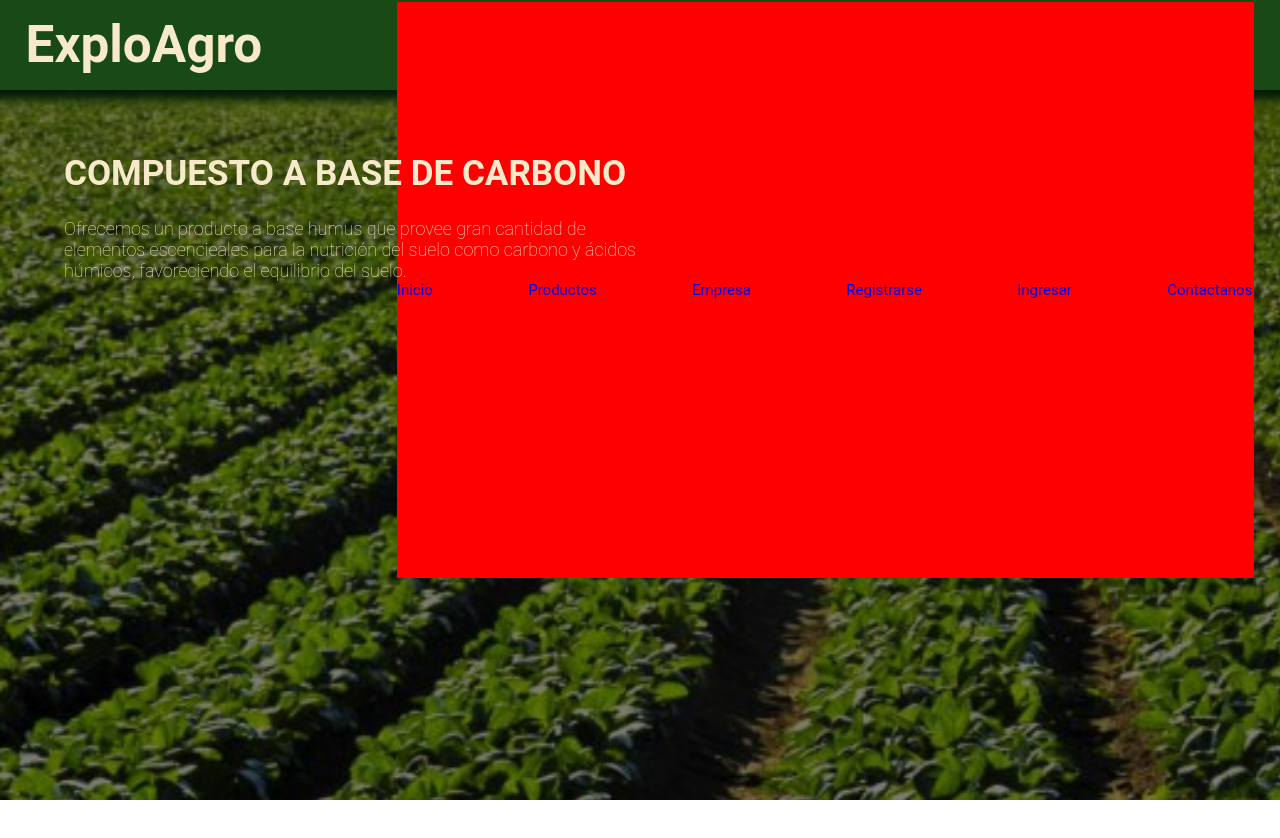
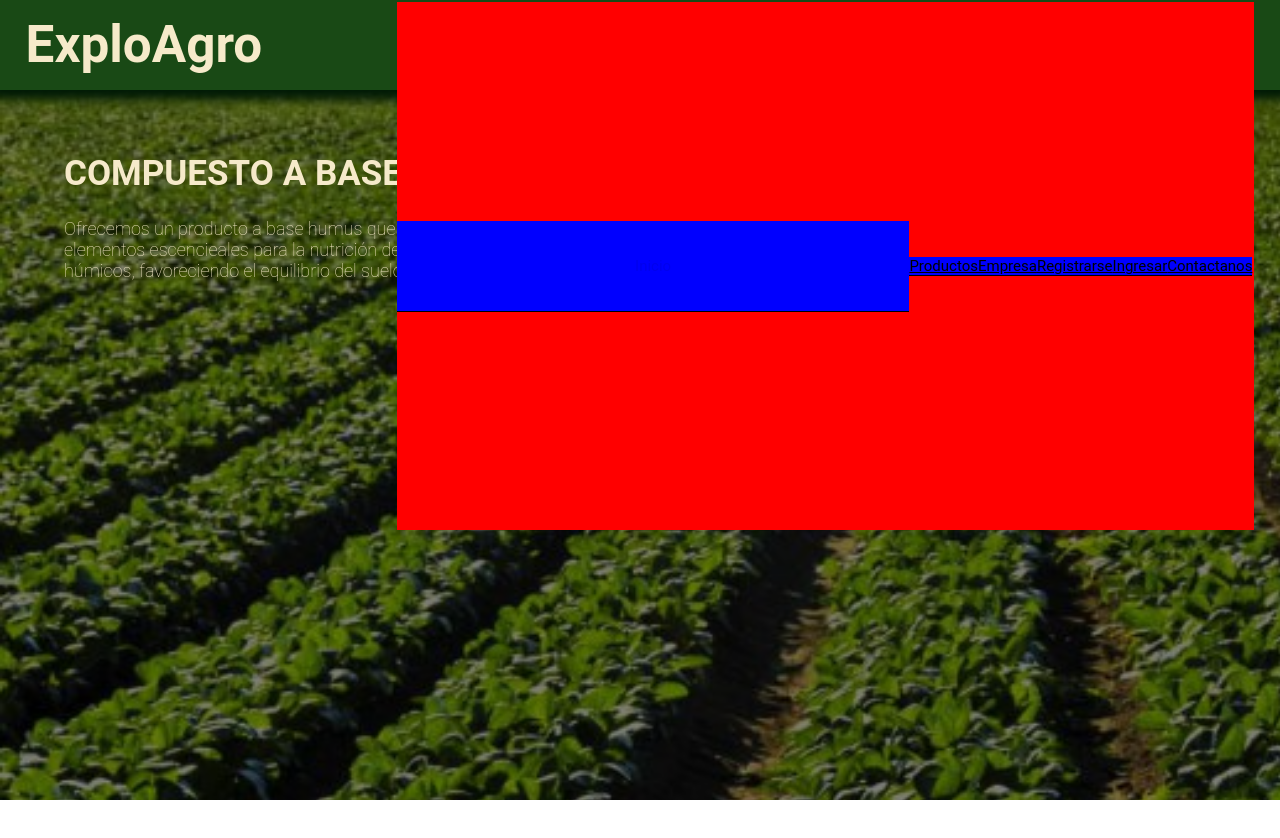
Before and after one commit to jorgeacosta02/Exploservice-frontend, a React (Vite) app in the folder client/: page / in a window 1280 px wide. Shown: the top 838 px of the page. Built offline with nearby package versions, Linux system fonts and the light colour scheme.

Commit message:
Menu Styles

```diff
--- a/client/src/components/HomeText/_HomeText.module.scss
+++ b/client/src/components/HomeText/_HomeText.module.scss
@@ -13,12 +13,14 @@
         top: g.$maxNavBarHeight;
     }
     .title{
+        position: relative;
         font-size: max(#{5vw}, #{14px});
         @include g.display-large{
             font-size: 35px;
         }
     }
     .text{
+        position: relative;
         font-weight: 500;
         font-size: min(#{12vw}, #{12px});
 
--- a/client/src/components/NavBarNavList/NavList.tsx
+++ b/client/src/components/NavBarNavList/NavList.tsx
@@ -11,8 +11,8 @@ const NavList = () => {
 
   return (
     <ul className={navListStyles}>
-        <li>
-          <NavLink to="/home" className={styles.navLink} >Inicio</NavLink>
+        <li className={styles.navLink}>
+          <NavLink to="/home" className={styles.link} >Inicio</NavLink>
         </li>
         <li>
           <NavLink to="/products" className={styles.navLink} >Productos</NavLink>
--- a/client/src/components/NavBarNavList/_NavList.module.scss
+++ b/client/src/components/NavBarNavList/_NavList.module.scss
@@ -5,14 +5,14 @@
     box-sizing: border-box;
     list-style: none;
     @include g.create-flexbox(column, space-evenly);
-    width: 100%;
+    width: 90%;
     top: 14vh;
     right: -100%;
-    transition: left 0.3s;
+    transition: left 1s;
     z-index: 2000;
-    background-color: g.$text-color;
+    background-color: g.$main-color;
     color: g.$main-color;
-    height: calc(100vh - (g.$minNavBarHeight * 2));
+    height: calc(94vh - (g.$minNavBarHeight * 2));
     @include g.display-large{
         justify-content: space-between;
         flex-direction: row;
@@ -24,11 +24,20 @@
         line-height: g.$maxNavBarHeight;
         background-color: red;
     }
-    .navLink{
-        text-decoration: none;
-        // color: g.$text-color;
+    .navLink{// li
+        position: relative;
+        width: 100%;
+        color: black;
+        text-align: center;
+        border-bottom: 1px solid black;
+        background-color: blue;
+        .link{
+            text-decoration: none;
+        }
     }
 }
-.show{
-    right: 0;
+.show{// ul
+    right: 5%;
+    transition: right .5s ease;
+
 }
--- a/client/src/layouts/NavBar/NavBar.tsx
+++ b/client/src/layouts/NavBar/NavBar.tsx
@@ -10,8 +10,8 @@ const NavBar: React.FC = () => {
   return (
     <div className={styles.navBar}>
       <Logo/>
+      <Menu/>
       <NavList/>
-      <Menu/>
     </div>
   )
 }
--- a/client/src/layouts/NavBar/_NavBar.module.scss
+++ b/client/src/layouts/NavBar/_NavBar.module.scss
@@ -13,6 +13,7 @@
     color: g.$text-color;
     @include g.create-flexbox(row, space-between);
     box-shadow: 0px 0px 10px 10px rgb(1, 26, 6);
+    z-index: 3000;
 
     @include g.display-large{
         height: g.$maxNavBarHeight;
--- a/client/src/pages/Home.tsx
+++ b/client/src/pages/Home.tsx
@@ -5,9 +5,9 @@ import HomeText from "../components/HomeText/HomeText";
 const Home = () => {
   return (
     <div>
+      <NavBar />
       <HomeImg />
       <HomeText />
-      <NavBar />
     </div>
   )
 }
```
